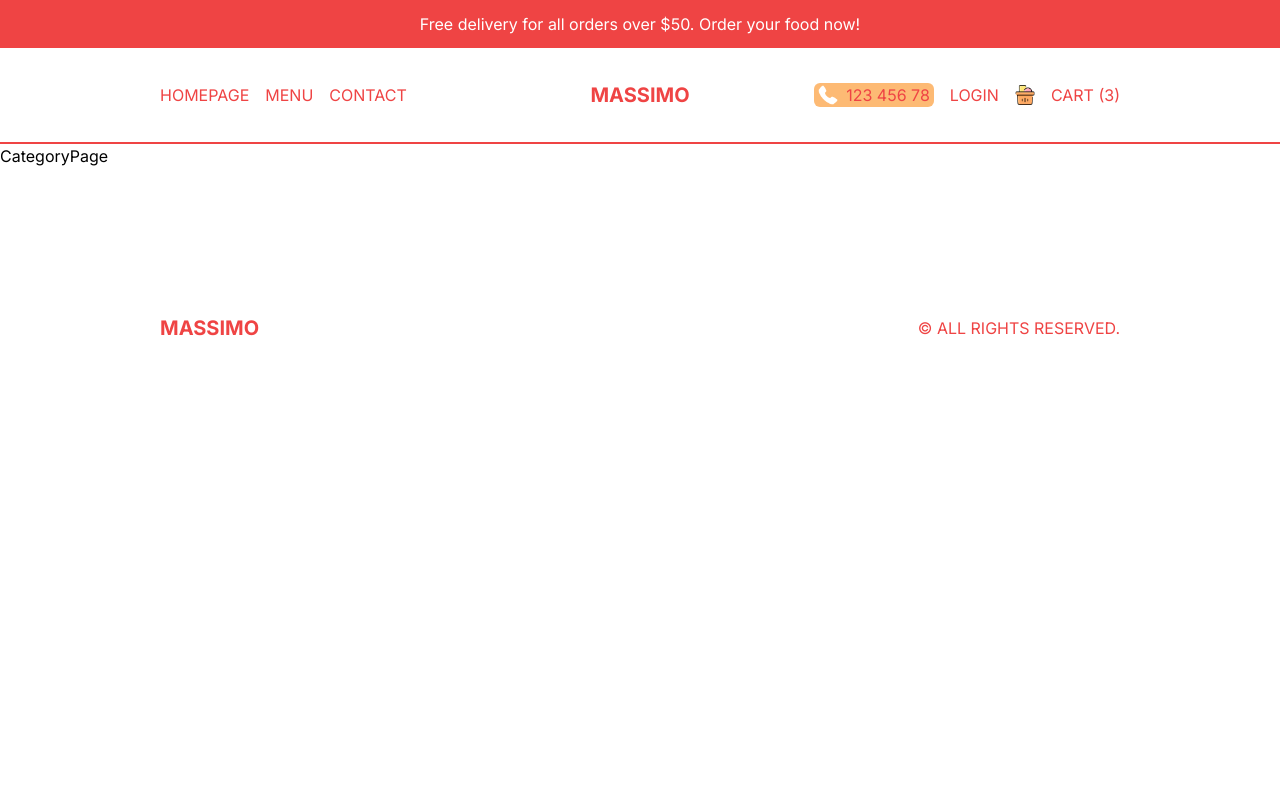
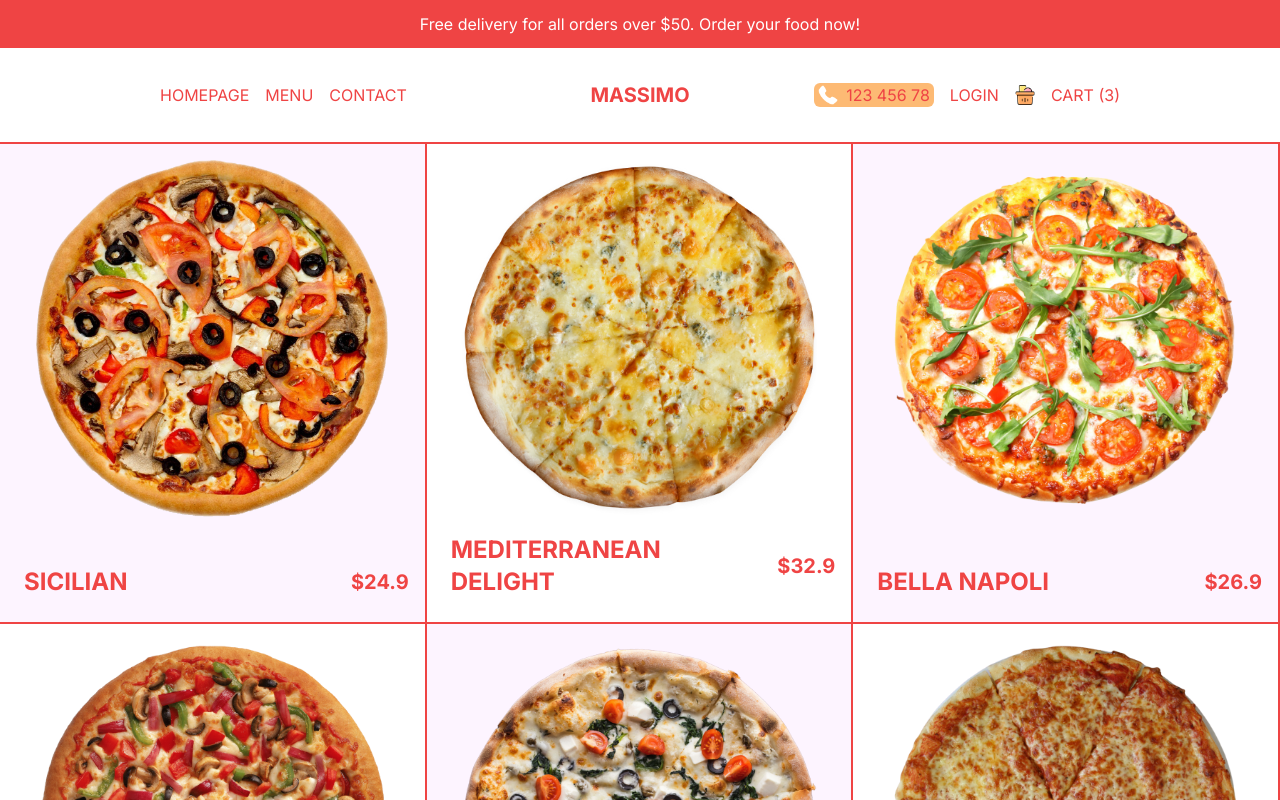
Before and after one commit to coderkamrul0/restaurant-food-delivery-next_js, a Next.js app: page /menu/burgers in a window 1280 px wide. Shown: the top 800 px of the page. Built offline with nearby package versions, Linux system fonts and the light colour scheme.

Commit message:
Product list page design

```diff
--- a/src/app/menu/[category]/page.tsx
+++ b/src/app/menu/[category]/page.tsx
@@ -1,9 +1,29 @@
-import React from 'react'
+import { pizzas } from "@/data";
+import Image from "next/image";
+import Link from "next/link";
+import React from "react";
 
 const CategoryPage = () => {
   return (
-    <div>CategoryPage</div>
-  )
-}
+    <div className="flex flex-wrap text-red-500">
+      {pizzas.map((item) => (
+        <Link className="w-full h-[60vh] border-r-2 border-b-2 border-red-500 sm:w-1/2 lg:w-1/3 p-4 flex flex-col justify-between group odd:bg-fuchsia-50" href={`/product/${item.id}`} key={item.id}>
+          {/* IMAGE CONTAINER */}
+          {item.img && (
+            <div className="relative h-[80%]">
+              <Image src={item.img} alt="" fill className="object-contain"/>
+            </div>
+          )}
+          {/* TEXT CONTAINER */}
+          <div className="flex items-center justify-between font-bold">
+            <h1 className="text-2xl uppercase p-2">{item.title}</h1>
+            <h2 className="group-hover:hidden text-xl">${item.price}</h2>
+            <button className="hidden group-hover:block uppercase bg-red-500 text-white p-2 rounded-md">Add to Cart</button>
+          </div>
+        </Link>
+      ))}
+    </div>
+  );
+};
 
-export default CategoryPage
+export default CategoryPage;
```
